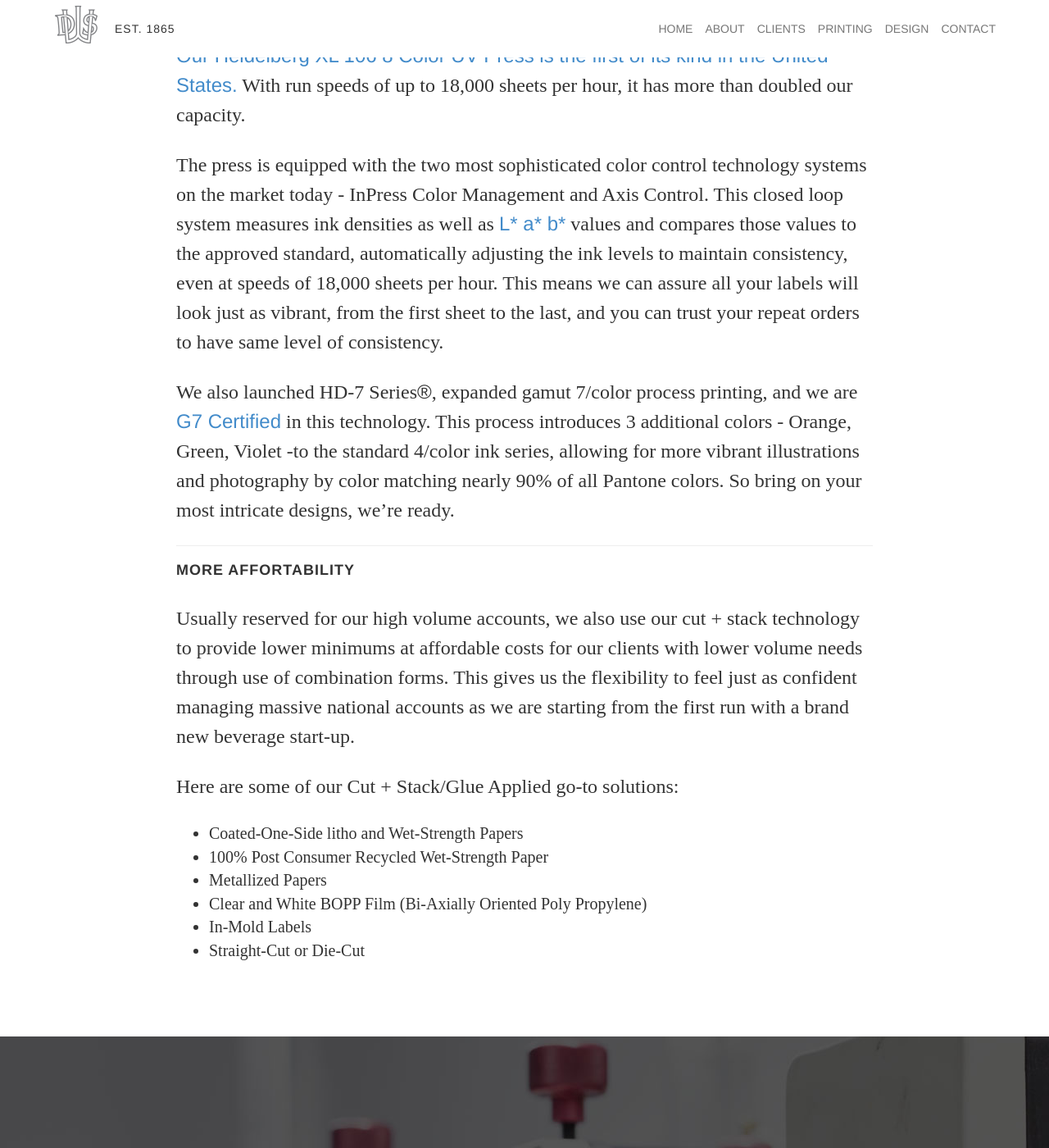
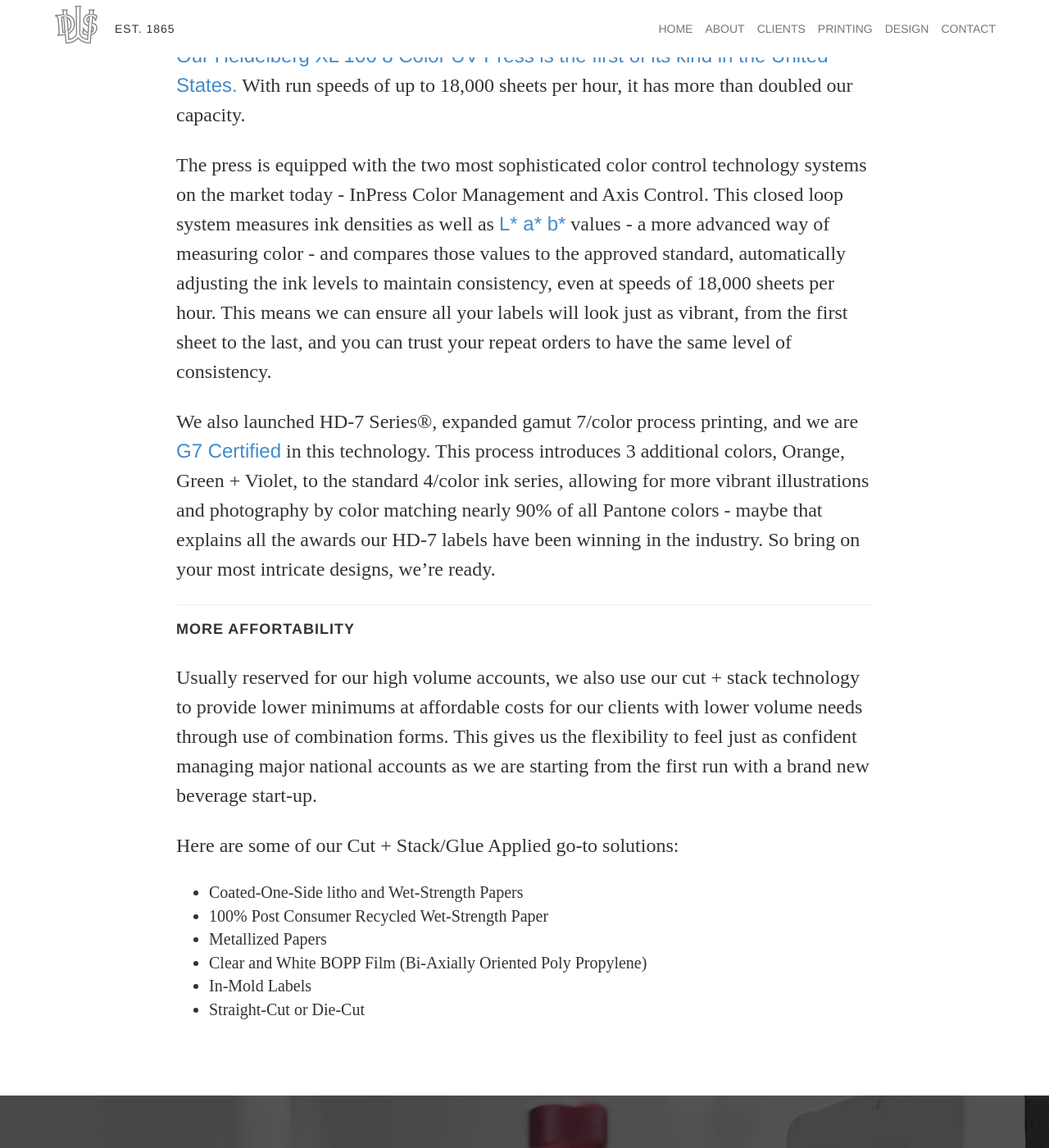
Before and after one commit to moizk/DWS-Jekyll, a Jekyll site: the page built from printing.html, in a window 1280 px wide and 1400 px high, scrolled down 1090 px. Shown: the whole window at 82% size. Built offline with Jekyll 4.4.1, drawn with Linux system fonts in a browser that asks for light colours; nearby versions of some CDN libraries; Markdown is read by kramdown in place of the engine named in the settings; some of the changed text lies outside the part shown.

Commit message:
update copy

```diff
--- a/printing.html
+++ b/printing.html
@@ -19,11 +19,11 @@ title: Printing Page
 <div class="story-content">
   <h3 class="text-center">Cut + Stack</h3>
   <p><a href="http://whattheythink.com/news/70975-dws-puts-competition-rearview-mirror-heidelberg-xl-106/" target="_blank">Our Heidelberg XL 106 8 Color UV Press is the first of its kind in the United States.</a> With run speeds of up to 18,000 sheets per hour, it has more than doubled our capacity.</p>
-  <p>The press is equipped with the two most sophisticated color control technology systems on the market today - InPress Color Management and Axis Control. This closed loop system measures ink densities as well as <a href="http://www.heidelberg.com/corp/www/binaries/bin/files/dotcom/en/prinect/user_guide_colorimetry_en.pdf" target="_blank">L* a* b*</a> values and compares those values to the approved standard, automatically adjusting the ink levels to maintain consistency, even at speeds of 18,000 sheets per hour. This means we can assure all your labels will look just as vibrant, from the first sheet to the last, and you can trust your repeat orders to have same level of consistency. </p>
-  <p>We also launched HD-7 Series<span>&reg;</span>, expanded gamut 7/color process printing, and we are <a href=" http://www.idealliance.org/certifications/g7-certifications/g7-system-certification" target="_blank">G7 Certified</a> in this technology. This process introduces 3 additional colors - Orange, Green, Violet -to the standard 4/color ink series, allowing for more vibrant illustrations and photography by color matching nearly 90% of all Pantone colors. So bring on your most intricate designs, we’re ready.</p>
+  <p>The press is equipped with the two most sophisticated color control technology systems on the market today - InPress Color Management and Axis Control. This closed loop system measures ink densities as well as <a href="http://www.heidelberg.com/corp/www/binaries/bin/files/dotcom/en/prinect/user_guide_colorimetry_en.pdf">L* a* b*</a> values - a more advanced way of measuring color -  and compares those values to the approved standard, automatically adjusting the ink levels to maintain consistency, even at speeds of 18,000 sheets per hour. This means we can ensure all your labels will look just as vibrant, from the first sheet to the last, and you can trust your repeat orders to have the same level of consistency.</p>
+  <p>We also launched HD-7 Series®, expanded gamut 7/color process printing, and we are <a href="http://www.idealliance.org/certifications/g7-certifications/g7-system-certification">G7 Certified</a> in this technology. This process introduces 3 additional colors, Orange, Green + Violet,  to the standard 4/color ink series, allowing for more vibrant illustrations and photography by color matching nearly 90% of all Pantone colors - maybe that explains all the awards our HD-7 labels have been winning in the industry. So bring on your most intricate designs, we’re ready.</p>
   <hr>
   <h4>MORE AFFORTABILITY</h4><br>
-  <p>Usually reserved for our high volume accounts, we also use our cut + stack technology to provide lower minimums at affordable costs for our clients with lower volume needs through use of combination forms. This gives us the flexibility to feel just as confident managing massive national accounts as we are starting from the first run with a brand new beverage start-up.</p>
+  <p>Usually reserved for our high volume accounts, we also use our cut + stack technology to provide lower minimums at affordable costs for our clients with lower volume needs through use of combination forms. This gives us the flexibility to feel just as confident managing major national accounts as we are starting from the first run with a brand new beverage start-up.</p>
   <p>Here are some of our Cut + Stack/Glue Applied go-to solutions:</p>
   <ul class="story-list">
     <li>Coated-One-Side litho and Wet-Strength Papers</li>
@@ -45,11 +45,11 @@ title: Printing Page
 
 <div class="story-content">
   <h3 class="text-center">Pressure Sensitive</h3>
-  <p>Our flexo department boasts 8 color press equipment with full UV technology. Able to print on a vast variety of substrates, this equipment gives our clients the flexibility to create packaging for virtually any type of container.</p>
+  <p>Our flexo department boasts 8 color press equipment with full UV technology. Able to print on a vast variety of substrates, this equipment gives our clients the flexibility to create intricate packaging for virtually any type of container.</p>
   <p>Whatever your vision, we have the resources to make it happen. We encourage our clients to think big because we love to push our limits - we feel taking on challenges is our specialty, so if you need something new and different, let's talk.</p>
   <hr>
   <h4>MORE FLEXIBILITY</h4><br>
-  <p>With even more finishing options than cut + stack,  and even lower minimums, our pressure sensitive labels give you the flexibility to try out that specialty finish on a limited run of holiday product, no problem.</p>
+  <p>With even more finishing options than cut + stack, and even lower minimums, our pressure sensitive labels give you the flexibility to try out that specialty finish on a limited run of holiday product, no problem.</p>
   <p>Here are some of our Pressure Sensitive go-to solutions:</p>
   <ul class="story-list">
     <li>Standard and Wet-Strength Papers</li>
@@ -75,12 +75,11 @@ title: Printing Page
   <div class="text-center">
   </div>
   <br><br>
-  <p>We’re continuing to expand our capabilities by branching into the shrink sleeve, roll sleeve, and roll-fed label markets.</p>
-  <p>We just invested in a new 10 color UV press, specifically engineered for printing on unsupported substrates, in addition to brand new rewinding, seaming, and cutting machines equipped with the latest and most sophisticated 100% inspection system on the market.</p>
-  <p>These new additions afford us the opportunity to create more possibilities and solutions with our clients, so we are looking forward to how we can make your next project revolutionary.</p>
+  <p>We’re continuing to expand our capabilities by branching into the shrink sleeve, roll sleeve, and roll-fed label markets. We just invested in a new 10 color UV press, specifically engineered for printing on unsupported substrates, in addition to brand new rewinding, seaming, and cutting machines equipped with the latest and most sophisticated 100% inspection system on the market.</p>
+  <p>These new additions afford us the opportunity to create more possibilities and solutions with our clients - we are looking forward to how we can make your next project revolutionary.</p>
   <hr>
   <h4>MORE POSSIBILITY</h4><br>
-  <p>Shrink sleeve and roll sleeve provides 360 degrees of possibility - the opportunity to use contoured containers, an alternative to colored plastics, a more powerful shelf presence - a label that can fit to any shape means endless design possibilities.</p>
+  <p>Shrink sleeve and roll-fed labels provide 360 degrees of possibility - the opportunity to use contoured containers, an alternative to colored plastics, a more powerful shelf presence, etc. - a label that can fit to any shape means endless design possibilities.</p>
   <p>Here are some of our Shrink Sleeve + Roll Fed go-to solutions:</p>
   <ul class="story-list">
     <li>Shrink Sleeve labels</li>
```
